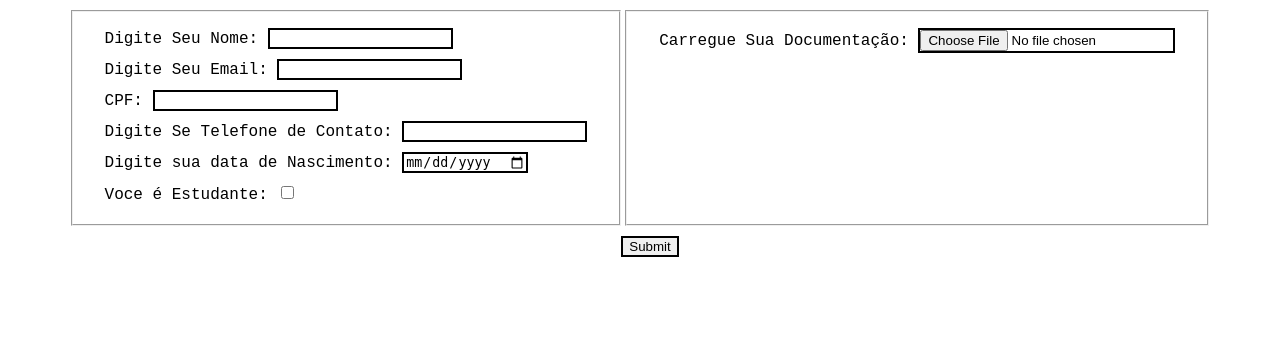
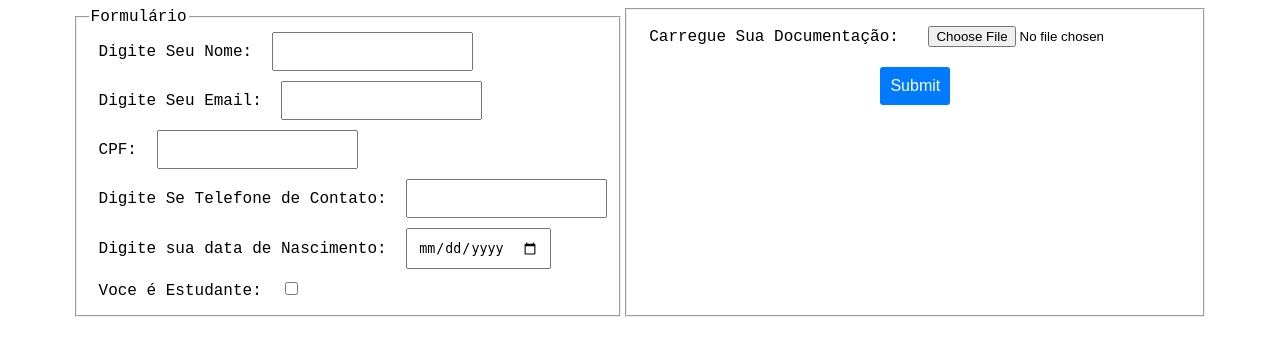
Before and after one commit to BrenikOliveira/Trabalho-formulario, a PHP site: page / in a window 1280 px wide. Shown: the top 356 px of the page. Run offline with PHP 8.4, Linux system fonts and the light colour scheme.

Commit message:
Add files via upload

```diff
--- a/Forms/Index.php
+++ b/Forms/Index.php
@@ -7,9 +7,11 @@
     <title>Document</title>
 </head>
 <body>
+
     <form method="POST" action="<?php echo htmlspecialchars($_SERVER['PHP_SELF']);?>">
         <div class="Forms-content">
             <fieldset>
+                     <legend>Formulário</legend>
                 <div class="Cadastro">
                 <div id="Nome">
                         <label for="">Digite Seu Nome:</label>
@@ -43,13 +45,11 @@
                 <div class="Documento">
                     <div>
                     <label for="">Carregue Sua Documentação: </label>
-                    <input type="file" id="Documentos" name="Documentos">
+                    <input type="file" id="Documentos" required name="Documentos">
                     </div>
+                    <input type="Submit"></input>
                 </div>
             </fieldset>
-        </div>
-        <div id="Button">
-            <input type="Submit"></input>
         </div>
     </form>
     <?php
--- a/Forms/Style/Style.css
+++ b/Forms/Style/Style.css
@@ -2,19 +2,23 @@
     display: flex;
     justify-content: center;
     font-family: 'Courier New', Courier, monospace;
-}
-div{
-    margin: 10px;
 }
 #Button{
     display: flex;
     justify-content: center;
     width: 100%;
 }
-input{
-    border: black solid 2px;
+.Documento{
+    display: flex;
+    justify-content: center;
+    align-items: center;
+    flex-direction: column;
 }
-.Forms-content input[type="button"]{
+.Forms-content label,input{
+    padding: 10px;
+    margin-bottom: 10px;
+}
+.Documento input[type="Submit"]{
     padding: 10px;
     background-color: #007bff;
     border: none;
@@ -23,7 +27,7 @@ input{
     font-size: 16px;
     cursor: pointer;
 }
-button:hover{
+.Documento:hover input[type="Submit"]{
     background-color: white;
     color: black;
 }
```
